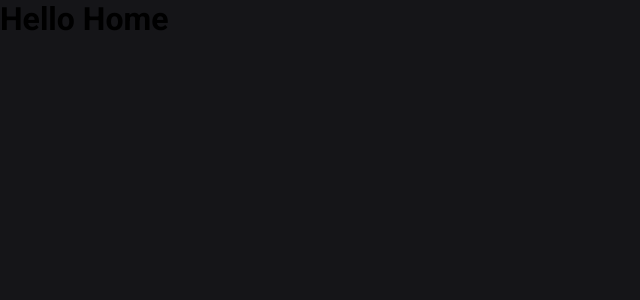
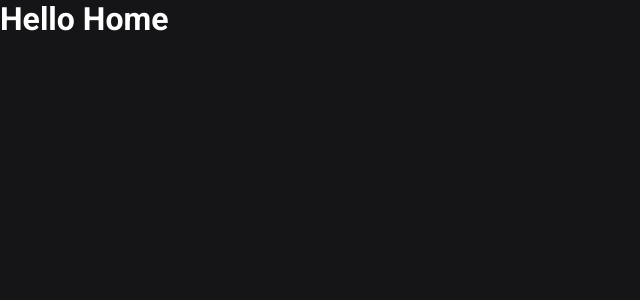
Before and after one commit to leandroatavares/ignite-ignews, a Next.js app: page / in a window 1280 px wide. Shown: the top 300 px of the page, without its empty margins (0-640 px from the left). Built offline with nearby package versions, Linux system fonts and the light colour scheme.

Commit message:
adiciona cores

```diff
--- a/src/styles/global.scss
+++ b/src/styles/global.scss
@@ -5,10 +5,11 @@
 }
 
 :root {
-  --white: '#FFFFFF';
+  --white: #FFFFFF;
 
   --gray-100: #e1e1e6;
   --gray-300: #a8a8a5;
+  --gray-800: #29292e;
   --gray-900: #151518;
 
   --cyan-500: #61d4fb;
```
